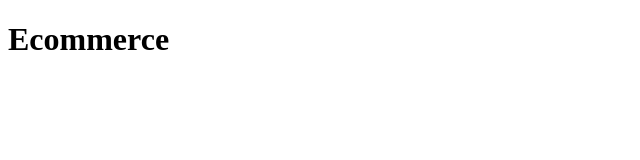
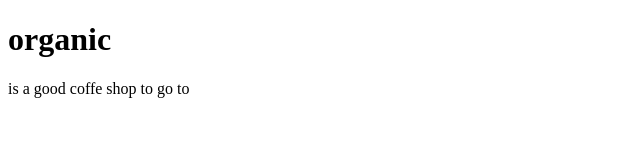
Before and after one commit to Lynnmansour/project, a plain HTML site: page index.html in a window 1280 px wide. Shown: the whole page, without its empty margins (0-640 px from the left). Drawn offline with Linux system fonts and the light colour scheme.

Commit message:
change body

```diff
--- a/index.html
+++ b/index.html
@@ -7,7 +7,9 @@
 </head>
 <body>
     <div>
-        <h1>Ecommerce </h1>
+        <h1>organic </h1>
+        <p>is a good coffe shop to go to</p>
+
     </div>
 </body>
 </html>
```
